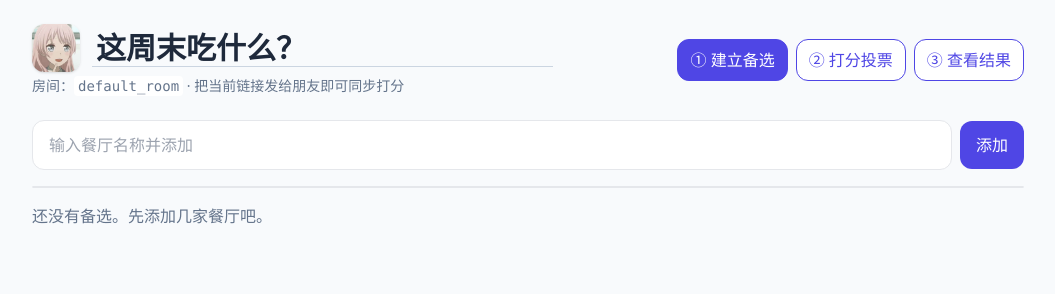
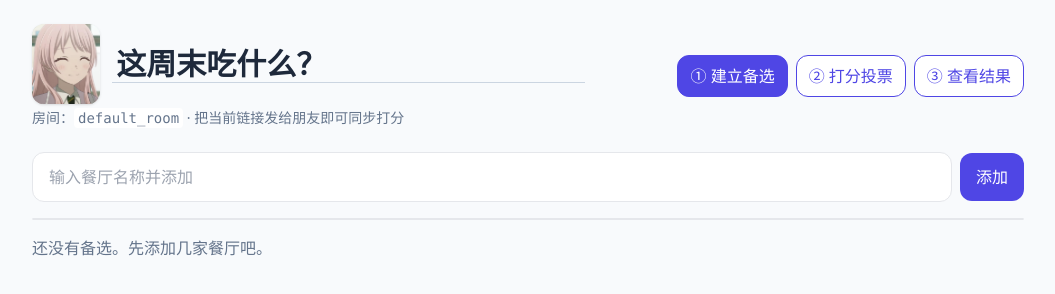
Before and after one commit to eyjafjallaaa-hash/dinner-picker, a plain HTML site: page index.html in a window 1280 px wide. Shown: the whole page, without its empty margins (112-1167 px from the left). Drawn offline with nearby package versions, Linux system fonts and the light colour scheme; no server answers.

Commit message:
更多的粉色元素

```diff
--- a/index.html
+++ b/index.html
@@ -13,9 +13,17 @@
     <header class="py-6 flex items-center justify-between gap-4">
       <div class="min-w-0">
         <div class="flex items-center gap-3">
-          <!-- 把你的图片命名为 title.jpg 放在同目录 -->
-          <img src="title.jpg" alt="title icon" class="h-12 w-12 rounded-xl object-cover shadow" />
-          <!-- 可编辑标题 -->
+          <!-- 图片：悬停切换 -->
+          <div class="relative h-20 w-20 rounded-xl overflow-hidden shadow">
+            <img src="title.jpg"
+                 class="absolute inset-0 h-full w-full object-cover transition-opacity duration-150 hover:opacity-0"
+                 alt="title icon">
+            <img src="title-hover.jpg"
+                 class="absolute inset-0 h-full w-full object-cover"
+                 alt="">
+          </div>
+
+          <!-- 你原来的标题输入框保持不变 -->
           <input id="titleInput"
                  class="w-full min-w-0 text-2xl md:text-3xl font-bold bg-transparent border-b border-slate-300 focus:outline-none focus:border-indigo-500 px-1"
                  value="这周末吃什么？" />
```
Also changed, not shown: title-hover.jpg (added).
